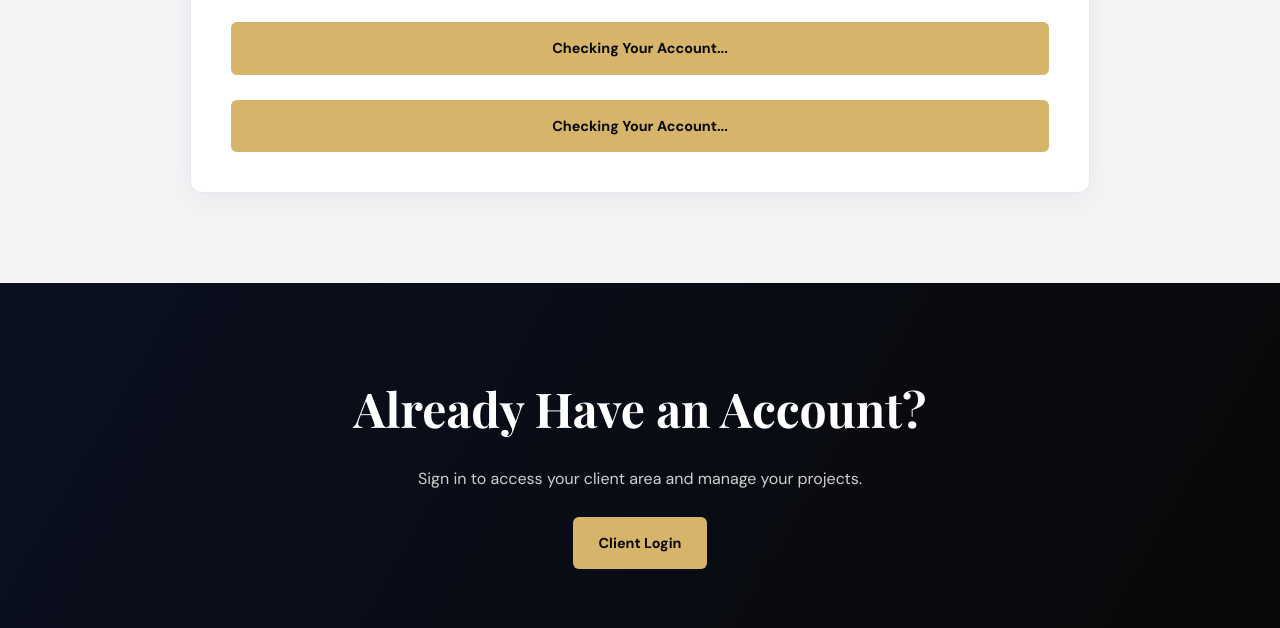
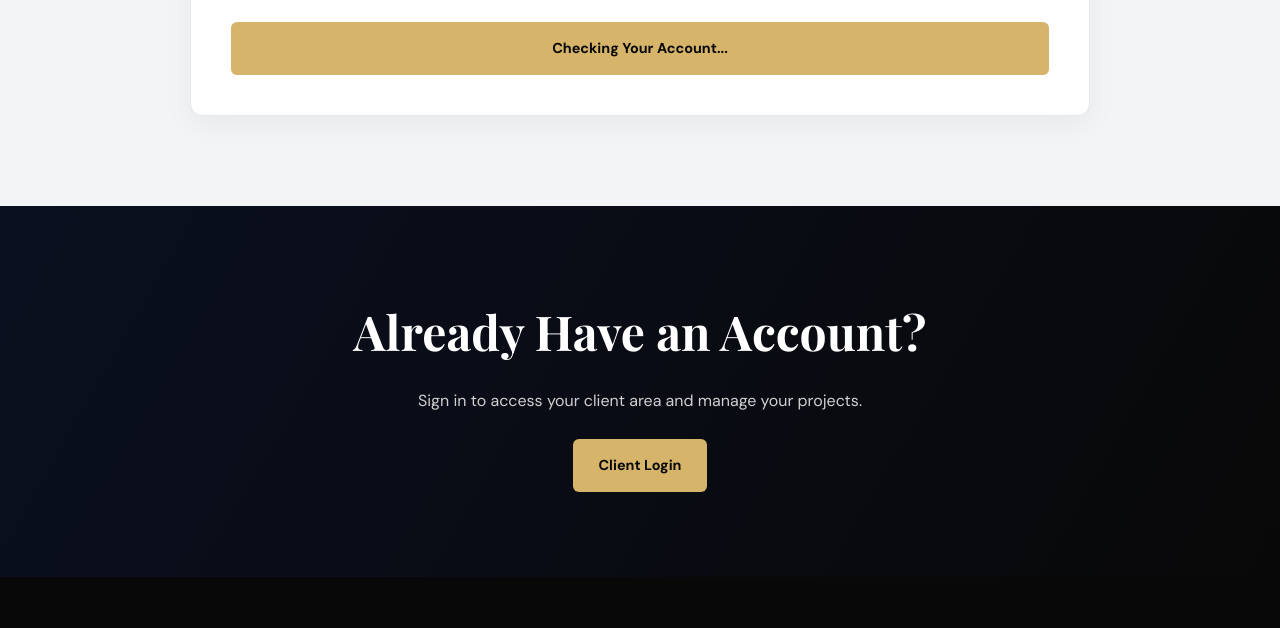
Before and after one commit to Abdulbasit-2020/WMF, a plain HTML site: page book-service.html in a window 1280 px wide. Shown: the part 2597-3225 px from the top of the page. Drawn offline with nearby package versions, Linux system fonts and the light colour scheme; no server answers.

Commit message:
Clean up booking status and submit button markup
Removed unnecessary comments and cleaned up the submission button section.

```diff
--- a/book-service.html
+++ b/book-service.html
@@ -678,8 +678,6 @@
 
                         <!-- SUBMISSION STATUS -->
 
-
-
 <div
     class="booking-status"
     id="bookingStatus"
@@ -711,25 +709,8 @@
 
 
 
-                        <!-- SUBMIT BUTTON -->
 
 
-
-
-
-
-
-                        </button>
-                           <button
-                            type="submit"
-                            id="bookingSubmitButton"
-                            class="btn btn-primary"
-                           style="width: 100%; margin-top: 25px;"
-                            disabled>
-
-                          Checking Your Account...
-
-                       </button>
 
                     </form>
 
```
